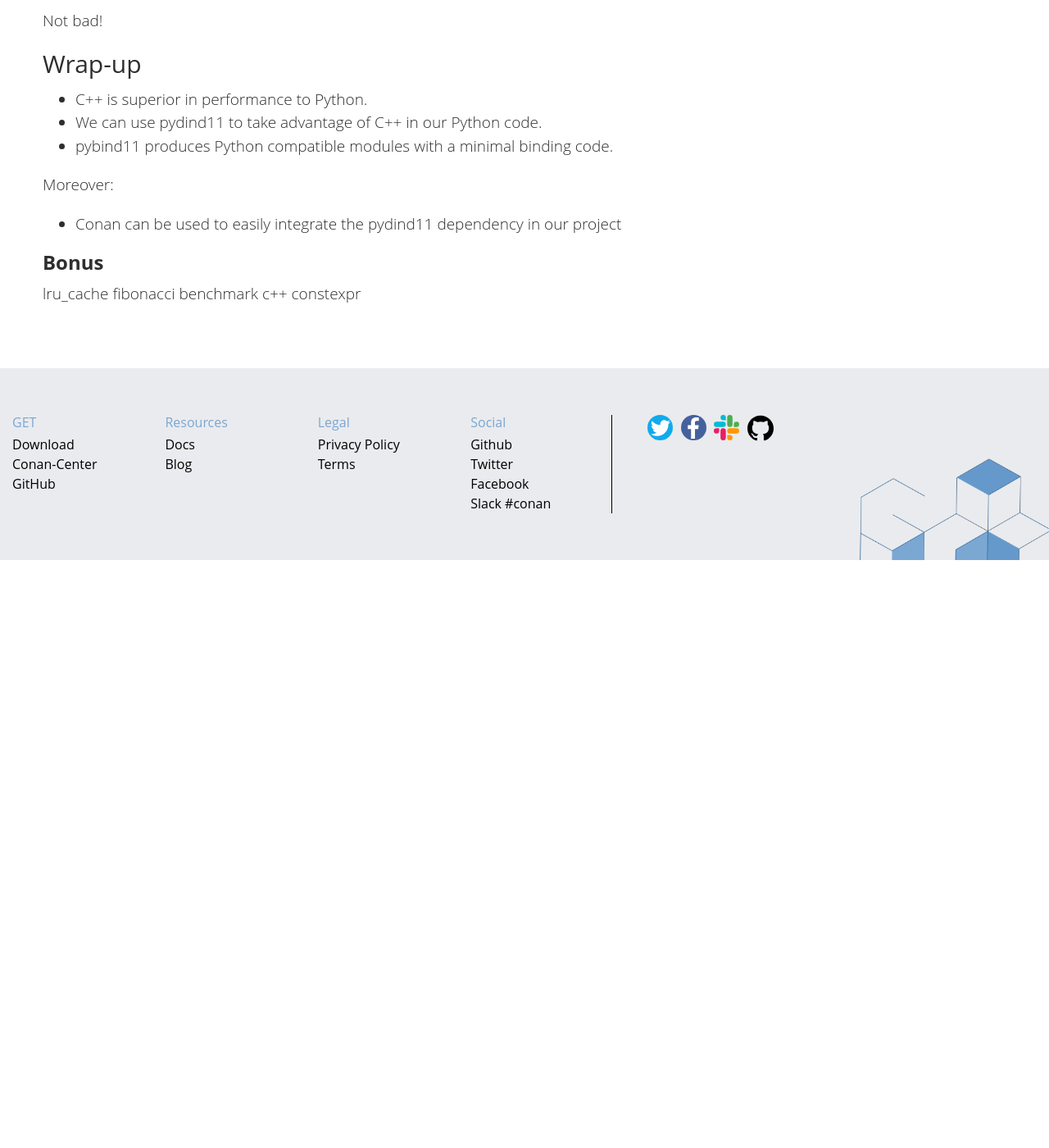
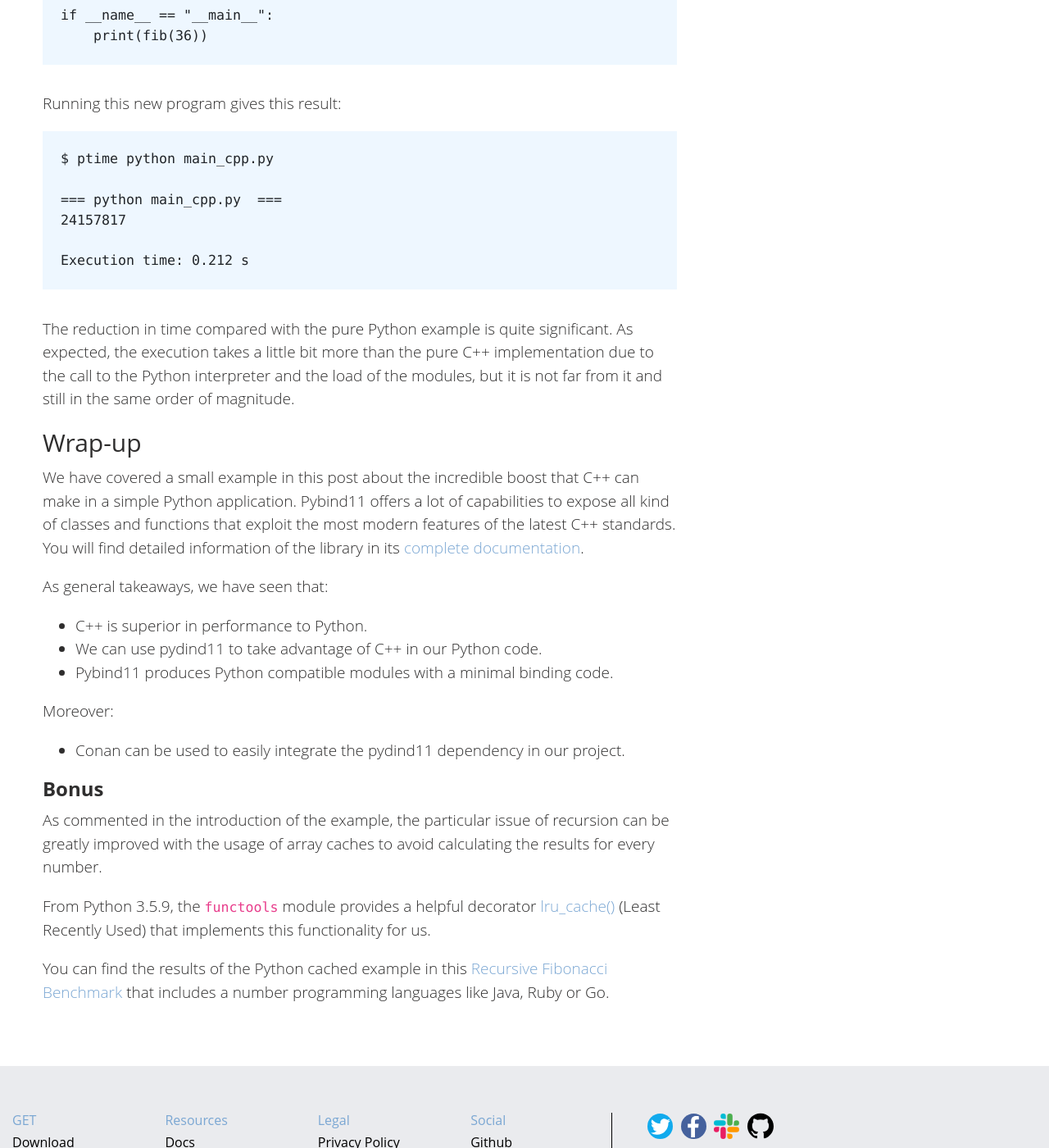
Before and after one commit to conan-io/conan-io.github.io, a Jekyll site: the page built from _posts/2021-03-05-Improve-python-performance-with-cpp-and-pybind11.markdown, in a window 1280 px wide and 1400 px high, scrolled down 7547 px. Shown: the whole window at 82% size. Built offline with Jekyll 4.4.1, drawn with Linux system fonts in a browser that asks for light colours; comment, search, counter and statistics services are not loaded; before the commit the page ends 8230 px from its top, so only the background shows below that; some of the changed text lies outside the part shown.

````diff
--- a/_posts/2021-03-05-Improve-python-performance-with-cpp-and-pybind11.markdown
+++ b/_posts/2021-03-05-Improve-python-performance-with-cpp-and-pybind11.markdown
@@ -15,17 +15,15 @@ Probably you are already familiar with bindings in different languages and the d
 
 # Introduction to pybind11
 
-Pybind11 is a C++ header-only and easy to use library that provides Python binding of C++ code. While there were already libraries like ``boost.python`` that also cover this purpose, ``pybind11`` gets rid of a lot of the boilerplate binding code and leverages the features of C++11 onwards standards.
+[Pybind11](https://github.com/pybind/pybind11) is a C++ header-only and easy to use library that provides Python binding of C++ code. While there were already libraries like [boost.python](https://www.boost.org/doc/libs/1_66_0/libs/python/doc/html/index.html) that also cover this purpose, ``pybind11`` gets rid of a lot of the boilerplate binding code and leverages the features of C++11 onwards standards.
 
 As usual in this kind of libraries, it exposes C++ types in Python and the other way around. So if you are mainly developing in Python, you can benefit from the speed and low-level control of C++, and if you have an application or library in C++ you can expose it with a nice-looking Python API.
 
-**********add more intro********
+TODO: add more intro?
 
 # The Fibonacci example
 
-To showcase the performance of both programming languages, let's use a function to calculate the numbers of the Fibonacci sequence. I know this isn't a real issue as recursive operations can be optimized with the usage of caches, but just imagine any other computationally heavy operation instead of this one. We will calculate the number of the position 36 (with the result of 24157817) in pure Python, C++ and then Python with C++ module compiled with pybind11.
-
-You can find all the materials here: https://github.com/danimtb/pybind11_fibonacci
+To showcase the performance of both programming languages, let's use a function to calculate the numbers of the Fibonacci sequence. Of course this is not a realistic example, as recursive operations can be optimized with the usage of caches and so, but just imagine any other computationally heavy operation instead of this one. We will calculate the number of the position 36 (with the result of 24157817) in pure Python, C++ and then Python with C++ module compiled with pybind11.
 
 ## The Python way
 
@@ -194,12 +192,29 @@ class FibolibConan(ConanFile):
     generators = "cmake_find_package"
 ```
 
-Now let's install the library:
+Now let's install the [pybind11 package](https://conan.io/center/pybind11) from ConanCenter:
 
 ```bash
 $ conan install ..
 ...
-******************************add more output
+pybind11/2.5.0: Downloaded recipe revision 52cdba31784494b36c41d1b72999b9da
+conanfile.py: Installing package
+Requirements
+    pybind11/2.5.0 from 'conan-center' - Downloaded
+Packages
+    pybind11/2.5.0:5ab84d6acfe1f23c4fae0ab88f26e3a396351ac9 - Download
+
+Installing (downloading, building) binaries...
+pybind11/2.5.0: Retrieving package 5ab84d6acfe1f23c4fae0ab88f26e3a396351ac9 from remote 'conan-center'
+Downloading conanmanifest.txt completed [1.86k]
+Downloading conaninfo.txt completed [0.27k]
+Downloading conan_package.tgz completed [136.42k]
+Decompressing conan_package.tgz completed [0.00k]
+pybind11/2.5.0: Package installed 5ab84d6acfe1f23c4fae0ab88f26e3a396351ac9
+pybind11/2.5.0: Downloaded package revision 3f9e50fcdfec4504110f1085d47c7502
+[HOOK - conan-center.py] post_package_info(): [CMAKE FILE NOT IN BUILD FOLDERS (KB-H019)] OK
+conanfile.py: Generator txt created conanbuildinfo.txt
+conanfile.py: Generator cmake_find_package created Findpybind11.cmake
 ```
 
 And include it in a CMake project to build the ``fibolib`` Python module:
@@ -235,7 +250,7 @@ This will generate the module in the *lib/* folder. In my case, the files of the
 *fibolib.exp* and *fibolib.lib*
 
 
-Now let's use this new module in a new Pythom program called *main_cpp.py*:
+Now let's use this new module in a new Python program called *main_cpp.py*:
 
 ```python
 from binding._build.lib.fibolib import fib
@@ -255,19 +270,29 @@ $ ptime python main_cpp.py
 Execution time: 0.212 s
 ```
 
-Not bad!
+The reduction in time compared with the pure Python example is quite significant. As expected, the execution takes a little bit more
+than the pure C++ implementation due to the call to the Python interpreter and the load of the modules, but it is not far from it and
+still in the same order of magnitude.
 
 # Wrap-up
 
+We have covered a small example in this post about the incredible boost that C++ can make in a simple Python application. Pybind11 offers a lot of capabilities to expose all kind of classes and functions that exploit the most modern features of the latest C++ standards. You will
+find detailed information of the library in its [complete documentation](https://pybind11.readthedocs.io/en/latest/).
+
+As general takeaways, we have seen that:
+
 - C++ is superior in performance to Python.
 - We can use pydind11 to take advantage of C++ in our Python code.
-- pybind11 produces Python compatible modules with a minimal binding code.
+- Pybind11 produces Python compatible modules with a minimal binding code.
 
 Moreover:
-- Conan can be used to easily integrate the pydind11 dependency in our project
+- Conan can be used to easily integrate the pydind11 dependency in our project.
 
 ## Bonus
 
-lru_cache
-fibonacci benchmark
-c++ constexpr
+As commented in the introduction of the example, the particular issue of recursion can be greatly improved with the usage of array caches to avoid calculating the results for every number.
+
+From Python 3.5.9, the `functools` module provides a helpful decorator [lru_cache()](https://docs.python.org/3.5/library/functools.html#functools.lru_cache)
+(Least Recently Used) that implements this functionality for us.
+
+You can find the results of the Python cached example in this [Recursive Fibonacci Benchmark](https://github.com/drujensen/fib) that includes a number programming languages like Java, Ruby or Go.
````
